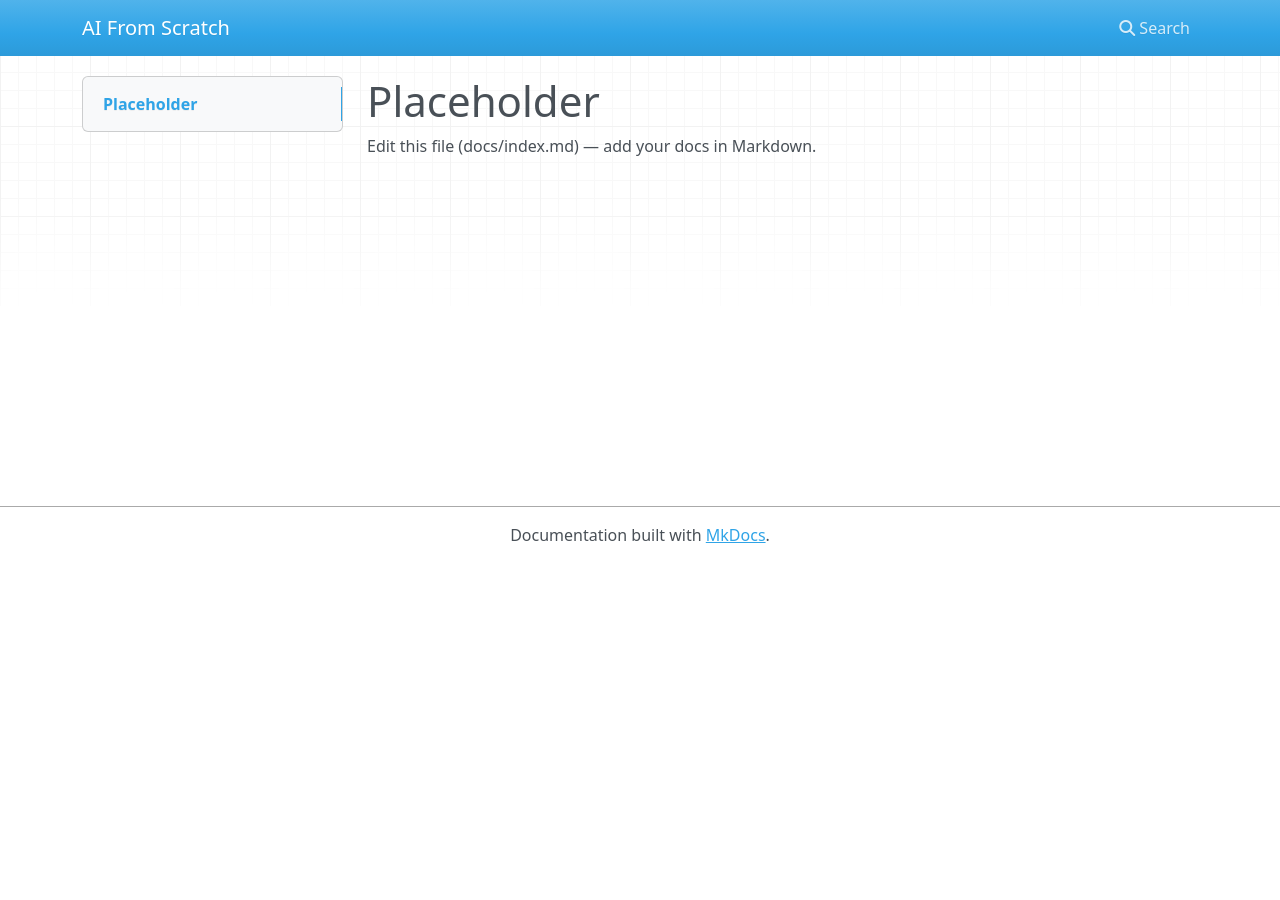
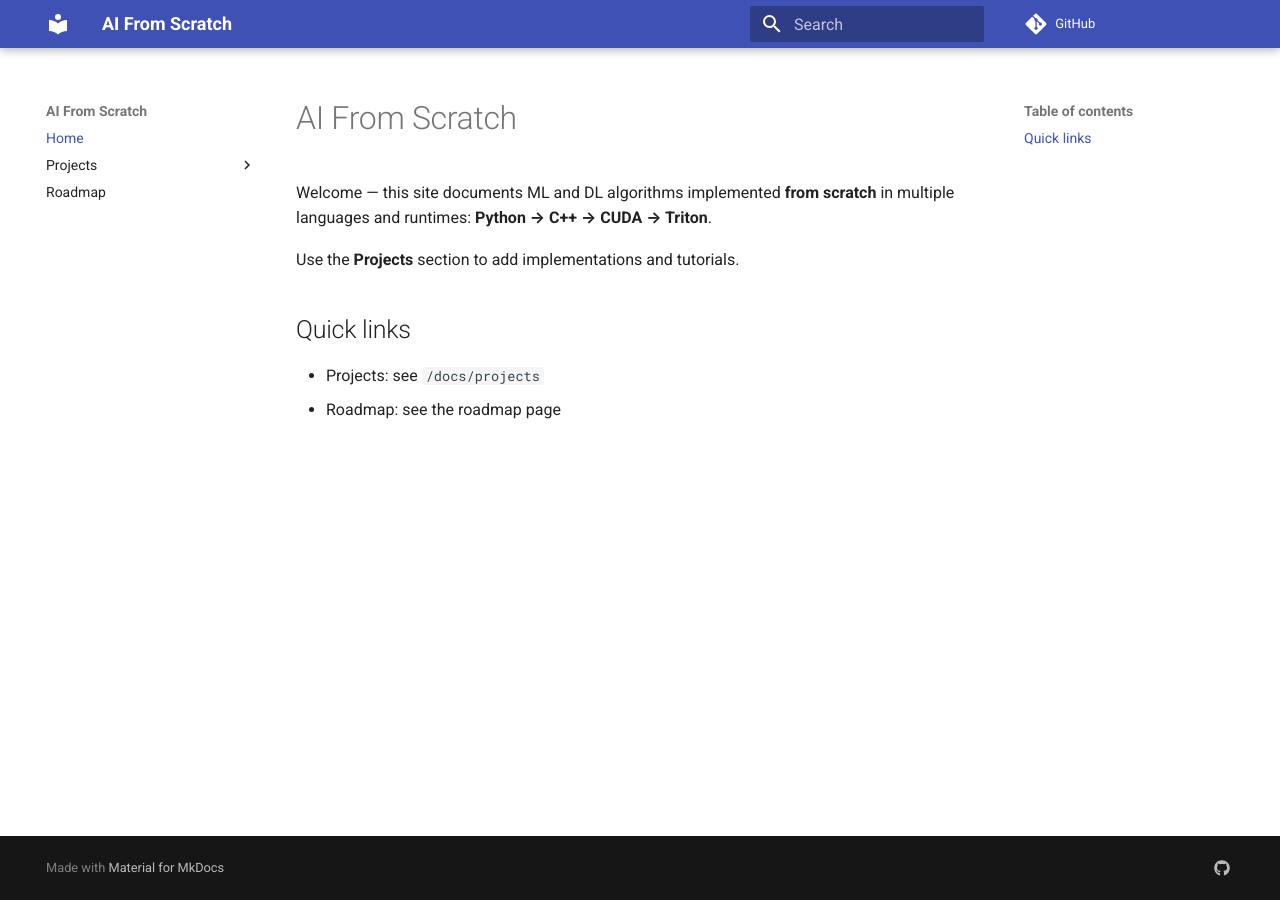
Before and after one commit to AmitSurpur/ai-from-scratch, an MkDocs documentation site: the page built from docs/index.md, in a window 1280 px wide. Built offline with MkDocs 1.6.1 and Material for MkDocs 9.7.7, drawn with Linux system fonts in a browser that asks for light colours; nearby versions of some CDN libraries; comment, search, counter and statistics services are not loaded.

Commit message:
chore: ensure MkDocs structure and placeholder project files

```diff
--- a/docs/index.md
+++ b/docs/index.md
@@ -1,2 +1,10 @@
-# Placeholder
-Edit this file (docs/index.md) — add your docs in Markdown.
+# AI From Scratch
+
+Welcome — this site documents ML and DL algorithms implemented **from scratch** in multiple languages and runtimes:
+**Python → C++ → CUDA → Triton**.
+
+Use the **Projects** section to add implementations and tutorials.
+
+## Quick links
+- Projects: see `/docs/projects`
+- Roadmap: see the roadmap page
--- a/mkdocs.yml
+++ b/mkdocs.yml
@@ -1,3 +1,25 @@
 site_name: AI From Scratch
+site_description: "ML & DL implemented from scratch — Python → C++ → CUDA → Triton"
+site_author: Amit Surpur
+repo_url: https://github.com/AmitSurpur/ai-from-scratch
+theme:
+  name: material
+  palette:
+    primary: indigo
+    accent: indigo
+  font:
+    text: Roboto
 nav:
   - Home: index.md
+  - Projects:
+      - Linear Regression: projects/linear-regression.md
+  - Roadmap: roadmap.md
+markdown_extensions:
+  - admonition
+  - codehilite
+  - toc:
+      permalink: true
+extra:
+  social:
+    - icon: fontawesome/brands/github
+      link: https://github.com/AmitSurpur
```
Also changed, not shown: docs/projects/linear-regression.md (added, +6 -0 lines), docs/roadmap.md (added, +8 -0 lines), 2 other files.
